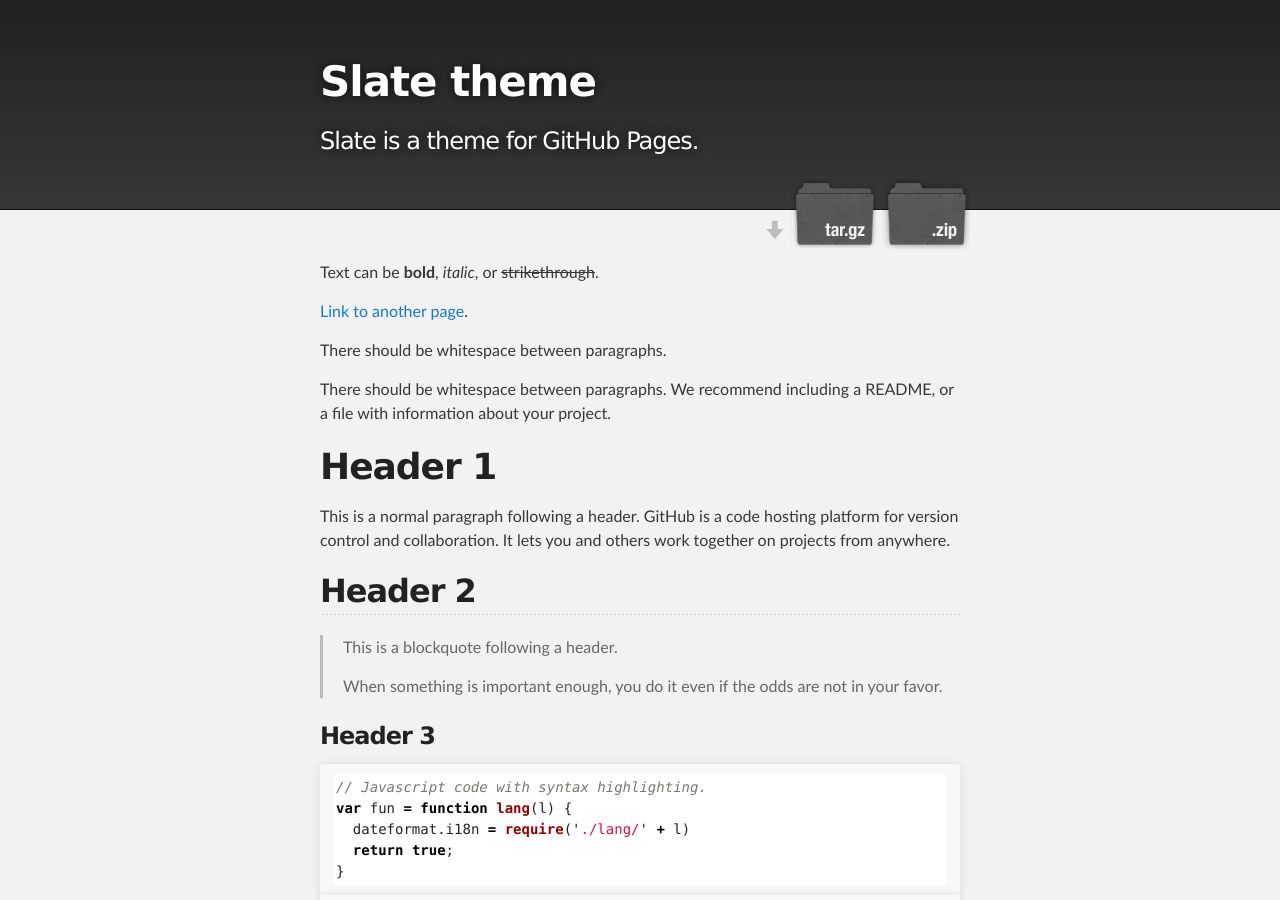
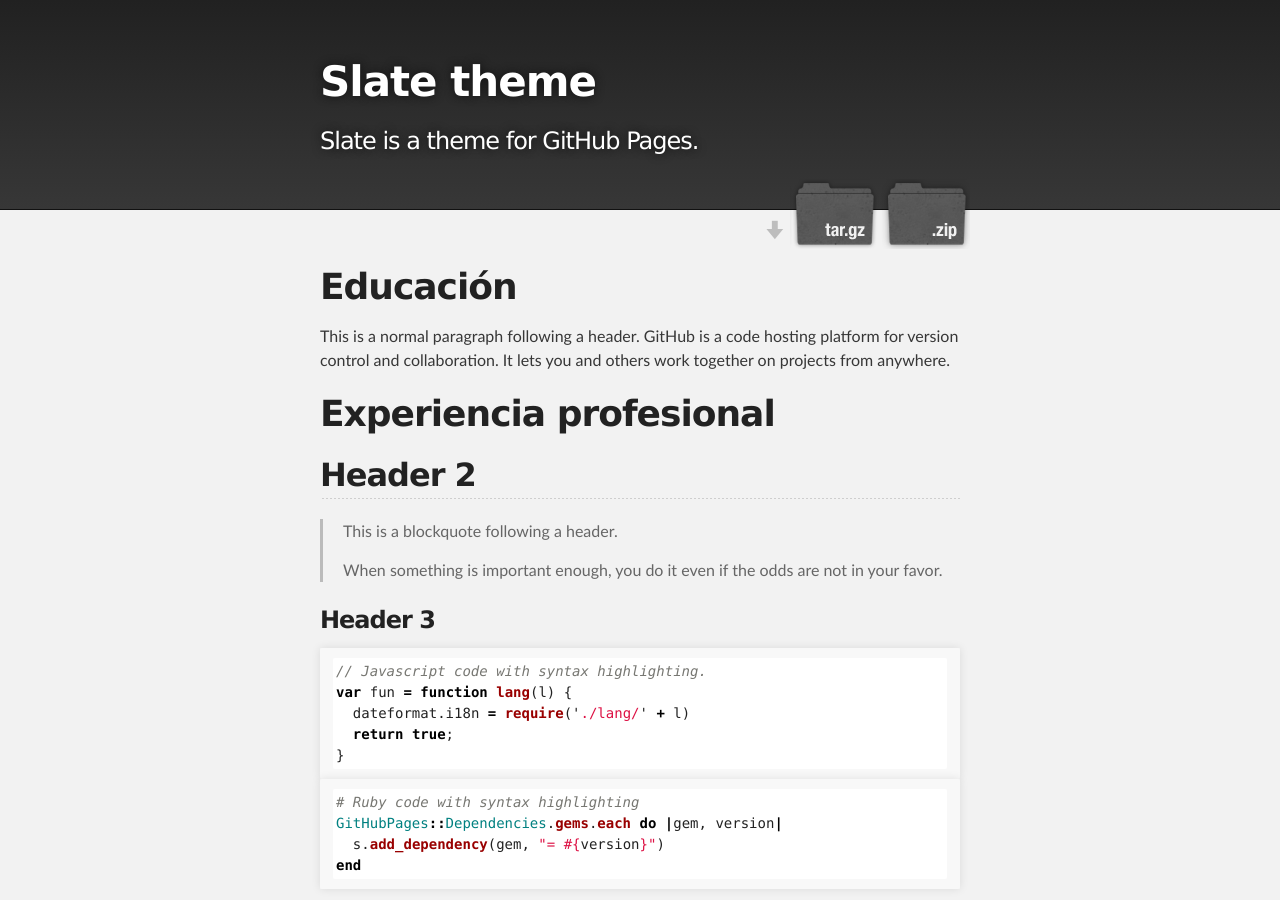
Before and after one commit to AleMrn/AleMrn.github.io, a Jekyll site: the page built from index.md, in a window 1280 px wide and 900 px high. Built offline with Jekyll 4.4.1, drawn with Linux system fonts in a browser that asks for light colours; our own code applies the rules of GitHub Pages for plain Markdown files.

Commit message:
Update index.md

```diff
--- a/index.md
+++ b/index.md
@@ -1,18 +1,9 @@
----
-layout: default
----
 
-Text can be **bold**, _italic_, or ~~strikethrough~~.
-
-[Link to another page](./another-page.html).
-
-There should be whitespace between paragraphs.
-
-There should be whitespace between paragraphs. We recommend including a README, or a file with information about your project.
-
-# Header 1
+# Educación
 
 This is a normal paragraph following a header. GitHub is a code hosting platform for version control and collaboration. It lets you and others work together on projects from anywhere.
+
+# Experiencia profesional
 
 ## Header 2
 
```
